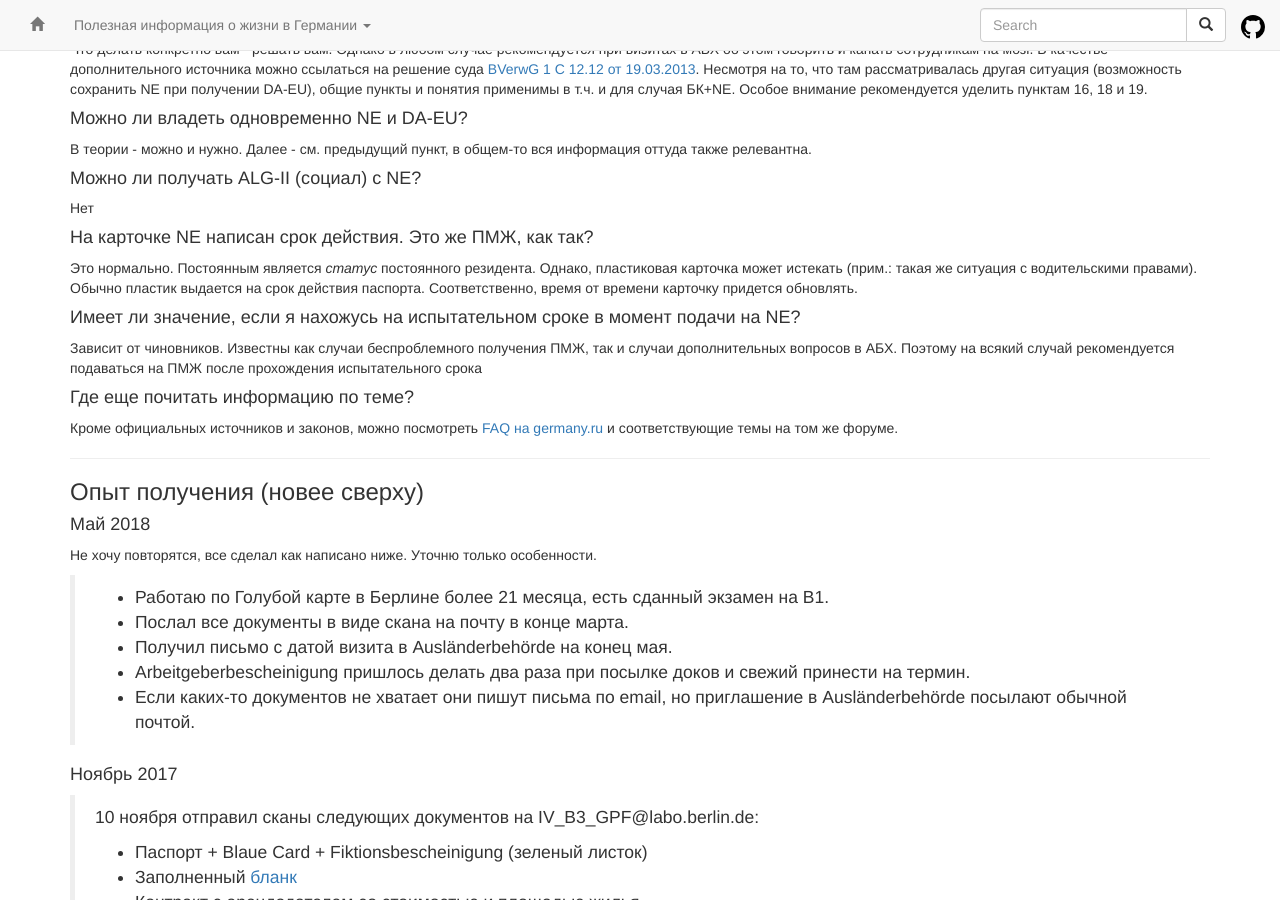
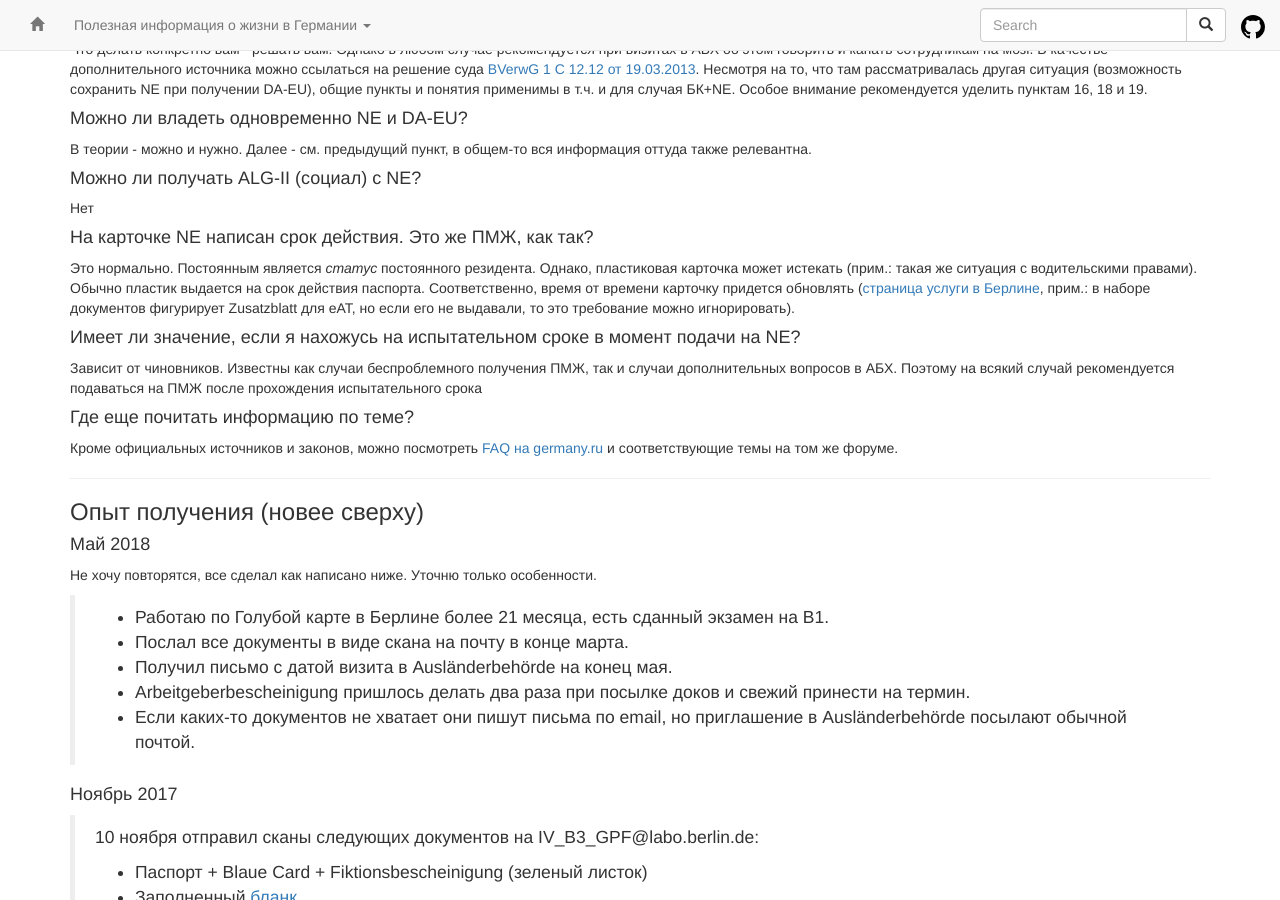
Before and after one commit to ru-de/faq, a Jekyll site: the page built from pages/ПМЖ.md, in a window 1280 px wide and 900 px high, scrolled down 2931 px. Built offline with Jekyll 4.4.1, drawn with Linux system fonts in a browser that asks for light colours; nearby versions of some CDN libraries.

Commit message:
sync github pages

```diff
--- a/pages/ПМЖ.md
+++ b/pages/ПМЖ.md
@@ -114,7 +114,7 @@ Note: Versicherungsverlauf и Wartezeitauskunft (Rentenauskunft) - это раз
 
 #### На карточке NE написан срок действия. Это же ПМЖ, как так?
 
-Это нормально. Постоянным является *статус* постоянного резидента. Однако, пластиковая карточка может истекать (прим.: такая же ситуация с водительскими правами). Обычно пластик выдается на срок действия паспорта. Соответственно, время от времени карточку придется обновлять.
+Это нормально. Постоянным является *статус* постоянного резидента. Однако, пластиковая карточка может истекать (прим.: такая же ситуация с водительскими правами). Обычно пластик выдается на срок действия паспорта. Соответственно, время от времени карточку придется обновлять ([страница услуги в Берлине](https://service.berlin.de/dienstleistung/324280/), прим.: в наборе документов фигурирует Zusatzblatt для eAT, но если его не выдавали, то это требование можно игнорировать).
 
 #### Имеет ли значение, если я нахожусь на испытательном сроке в момент подачи на NE?
 Зависит от чиновников. Известны как случаи беспроблемного получения ПМЖ, так и случаи дополнительных вопросов в АБХ. Поэтому на всякий случай рекомендуется подаваться на ПМЖ после прохождения испытательного срока
```
